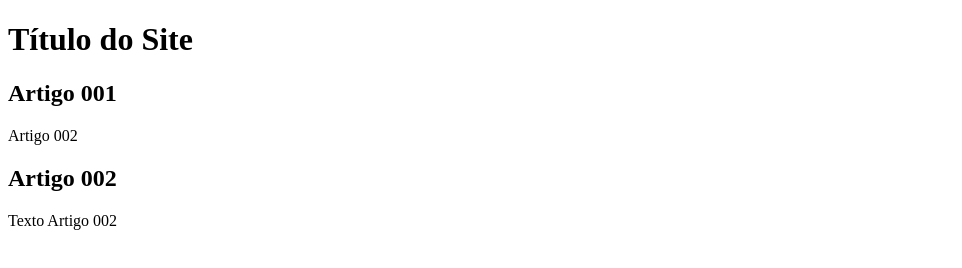
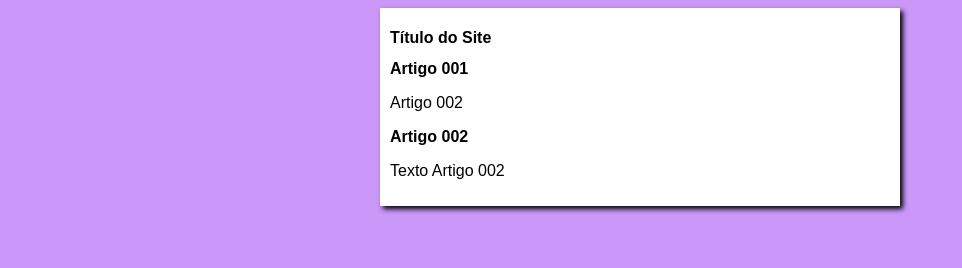
Before and after one commit to mqthiago/projeto-site, a plain HTML site: page index.html in a window 1280 px wide. Shown: the whole page, without its empty margins (0-962 px from the left). Drawn offline with Linux system fonts and the light colour scheme.

Commit message:
Iniciei o design

```diff
--- /dev/null
+++ b/estilo/style.css
@@ -0,0 +1,19 @@
+*
+{
+    font-family: Arial, Helvetica, sans-serif;
+    font-size: 16px;
+
+}
+
+body {
+    background-color: rgb(203, 152, 250);
+
+}
+
+main {
+    background-color: white;
+    width: 500px;
+    margin: auto;
+    padding: 10px;
+    box-shadow: 3px 3px 5px black;
+}
--- a/index.html
+++ b/index.html
@@ -5,6 +5,7 @@
     <meta http-equiv="X-UA-Compatible" content="IE=edge">
     <meta name="viewport" content="width=device-width, initial-scale=1.0">
     <title>Título do Site</title>
+    <link rel="stylesheet" href="estilo/style.css">
 </head>
 <body>
     <main>
```
